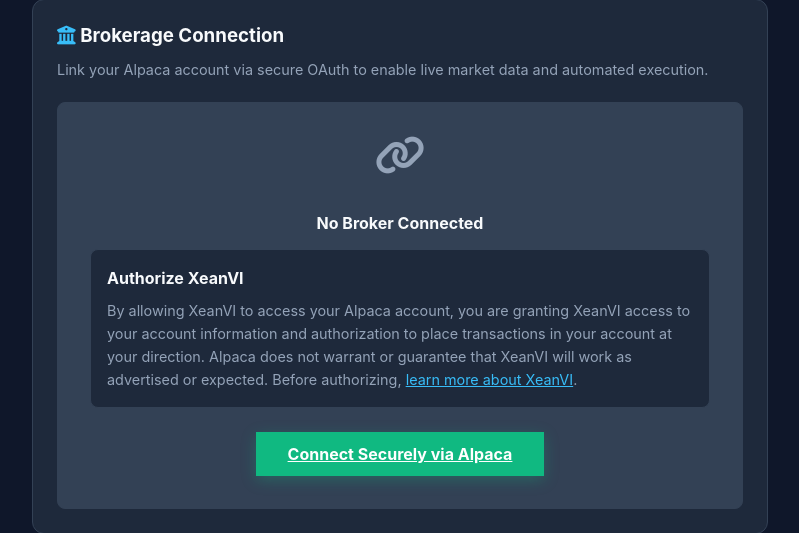
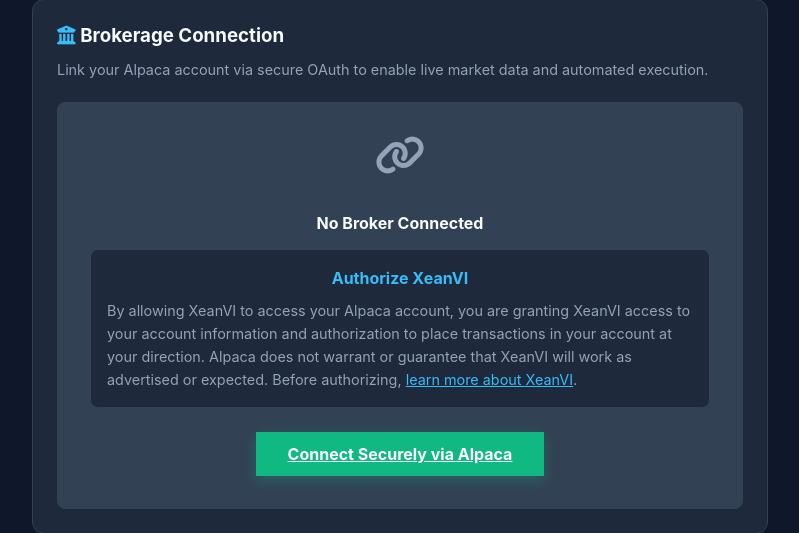
Before and after one commit to TroyS0326/trader, a Flask app: page /settings in a window 1280 px wide. Shown: the part 352-885 px from the top of the page, without its empty margins (240-1039 px from the left). Run offline with Flask 3, Linux system fonts and the light colour scheme; the visitor is signed in with stand-in values (Sample User, id 1); parts of the project's set-up code (start-up, migrations or seed data) failed here and were passed over; some libraries are stand-ins or nearby versions.

Commit message:
Change text color and alignment for authorization message

```diff
--- a/templates/settings.html
+++ b/templates/settings.html
@@ -85,7 +85,7 @@
                     <h4 style="margin-bottom: 1rem;">No Broker Connected</h4>
 
                     <div style="margin-bottom: 1.5rem; font-size: 0.9rem; color: var(--text-muted); line-height: 1.6; text-align: left; background: var(--bg-card); padding: 1rem; border-radius: 8px; border: 1px solid var(--border-color);">
-                        <strong style="color: var(--text-main); display: block; margin-bottom: 0.5rem; font-size: 1rem;">Authorize XeanVI</strong>
+                        <strong style="color: var(--accent-blue); display: block; margin-bottom: 0.5rem; font-size: 1rem; text-align: center;">Authorize XeanVI</strong>
                         By allowing XeanVI to access your Alpaca account, you are granting XeanVI access to your account information and authorization to place transactions in your account at your direction. Alpaca does not warrant or guarantee that XeanVI will work as advertised or expected. Before authorizing, <a href="/features" style="color: var(--accent-blue); text-decoration: underline;">learn more about XeanVI</a>.
                     </div>
 
```
